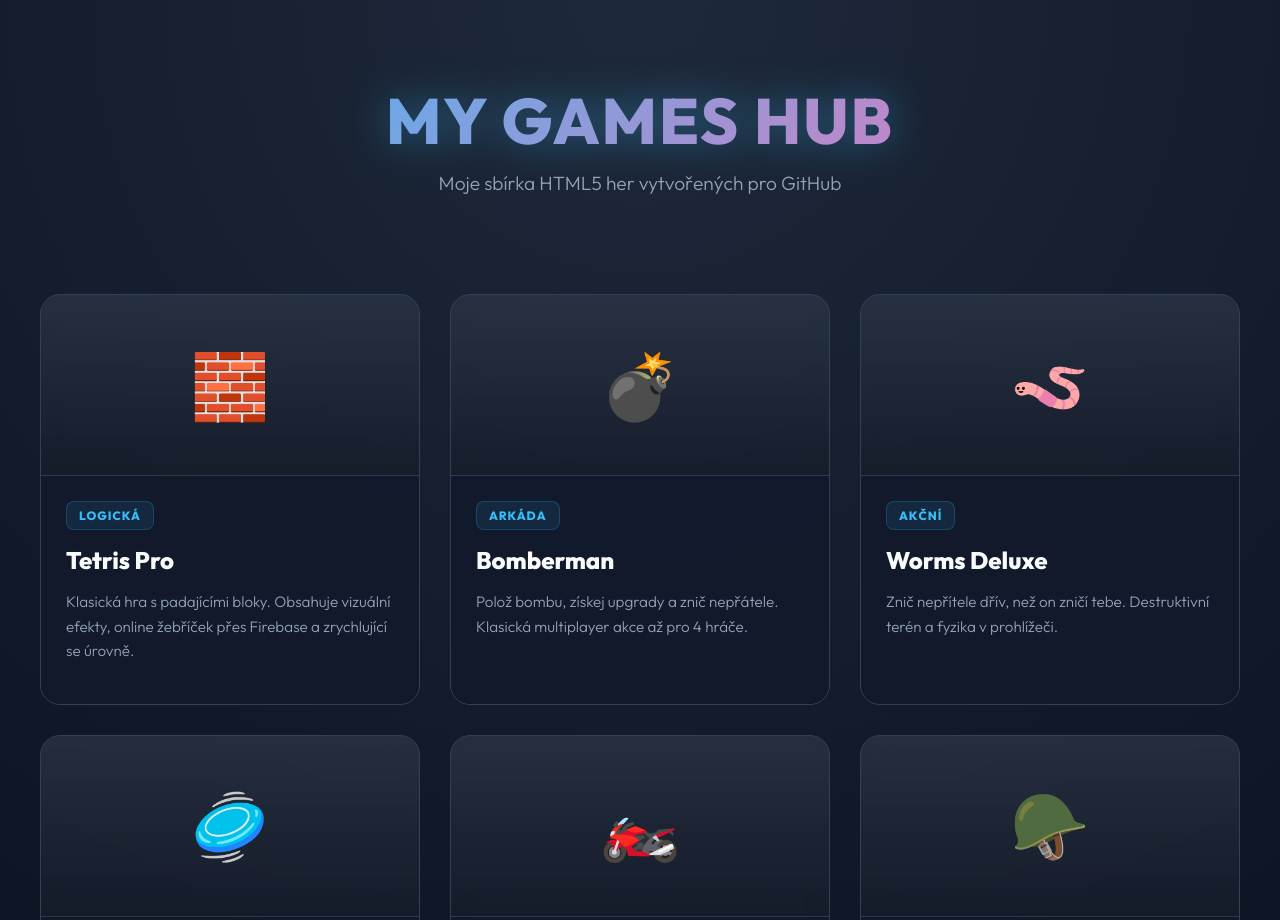
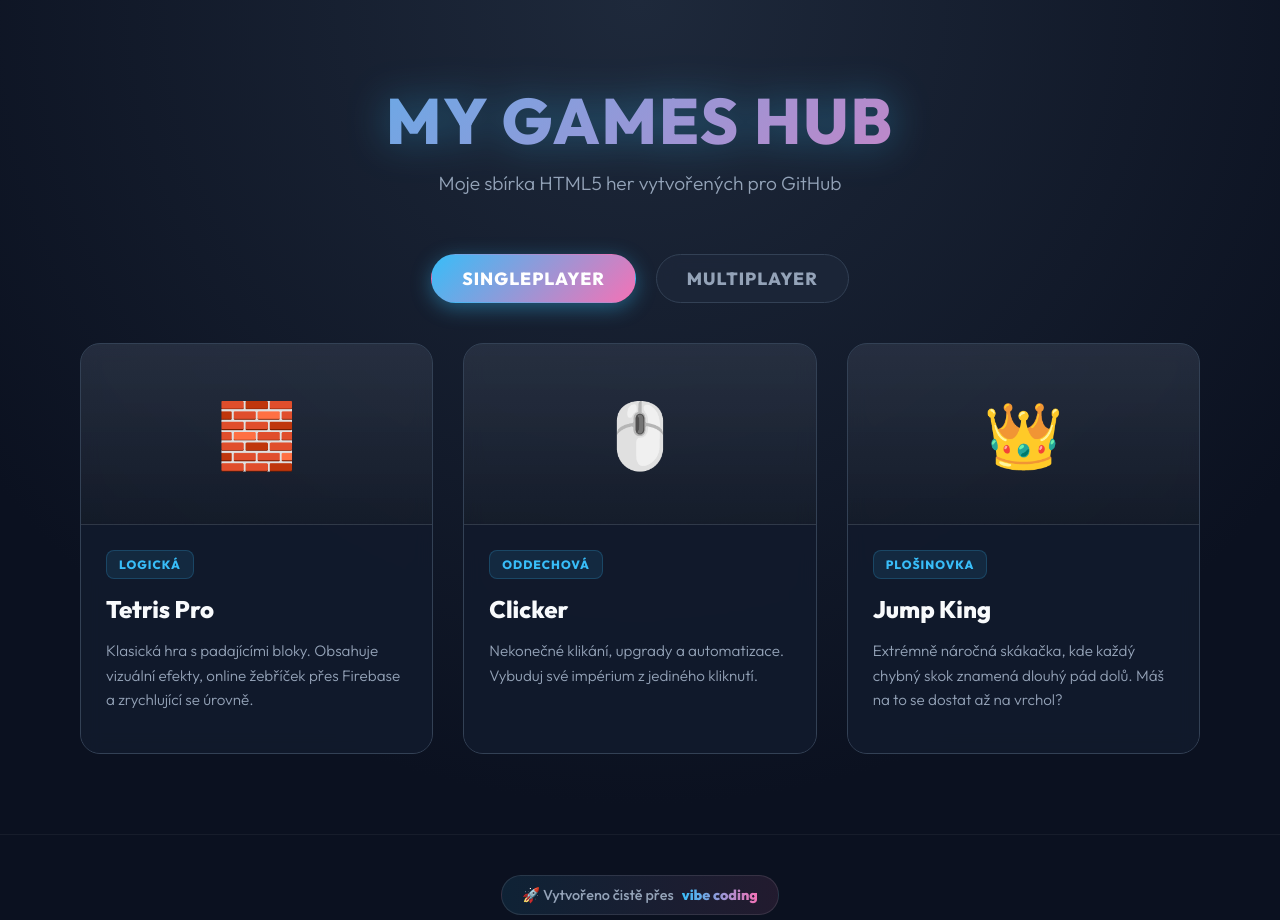
Before and after one commit to Heisgoneee/Hry-, a plain HTML site: page index.html in a window 1280 px wide. Shown: the top 920 px of the page. Drawn offline with Linux system fonts and the light colour scheme.

Commit message:
Update index.html

```diff
--- a/index.html
+++ b/index.html
@@ -53,17 +53,60 @@
             margin-top: 10px;
         }
 
+        .tabs {
+            display: flex;
+            justify-content: center;
+            gap: 20px;
+            margin-bottom: 40px;
+        }
+
+        .tab-btn {
+            background: var(--card-bg);
+            border: 1px solid var(--card-border);
+            color: var(--text-muted);
+            padding: 12px 30px;
+            border-radius: 30px;
+            cursor: pointer;
+            font-family: 'Outfit', sans-serif;
+            font-size: 1.1rem;
+            font-weight: 800;
+            text-transform: uppercase;
+            letter-spacing: 1px;
+            transition: all 0.3s cubic-bezier(0.4, 0, 0.2, 1);
+            backdrop-filter: blur(10px);
+        }
+
+        .tab-btn:hover {
+            border-color: var(--primary);
+            color: var(--text-main);
+            transform: translateY(-2px);
+        }
+
+        .tab-btn.active {
+            background: linear-gradient(135deg, var(--primary), var(--accent));
+            color: white;
+            border-color: transparent;
+            box-shadow: 0 5px 20px var(--primary-glow);
+        }
+
         .container {
             display: grid;
             grid-template-columns: repeat(auto-fit, minmax(300px, 1fr));
             gap: 30px;
-            padding: 40px;
+            padding: 0 40px 40px;
             max-width: 1200px;
             margin: 0 auto;
             flex: 1;
+            width: 100%;
+            box-sizing: border-box;
+            transition: opacity 0.3s ease, transform 0.3s ease;
         }
 
-        /* Karta hry */
+        .container.fade-out {
+            opacity: 0;
+            transform: translateY(15px) scale(0.98);
+        }
+
         .game-card {
             background: var(--card-bg);
             backdrop-filter: blur(10px);
@@ -74,8 +117,12 @@
             cursor: pointer;
             text-decoration: none;
             color: white;
+            display: none;
+            flex-direction: column;
+        }
+
+        .game-card.show {
             display: flex;
-            flex-direction: column;
         }
 
         .game-card:hover {
@@ -169,8 +216,14 @@
         <p>Moje sbírka HTML5 her vytvořených pro GitHub</p>
     </header>
 
-    <div class="container">
-        <a href="tetris/index.html" class="game-card">
+    <div class="tabs">
+        <button class="tab-btn active" data-target="singleplayer">Singleplayer</button>
+        <button class="tab-btn" data-target="multiplayer">Multiplayer</button>
+    </div>
+
+    <div class="container" id="game-container">
+
+        <a href="tetris/index.html" class="game-card" data-category="singleplayer">
             <div class="thumbnail">🧱</div>
             <div class="info">
                 <span class="badge">LOGICKÁ</span>
@@ -179,7 +232,25 @@
             </div>
         </a>
 
-        <a href="bomberbam/index.html" class="game-card">
+        <a href="clicker/index.html" class="game-card" data-category="singleplayer">
+            <div class="thumbnail">🖱️</div>
+            <div class="info">
+                <span class="badge">ODDECHOVÁ</span>
+                <h3>Clicker</h3>
+                <p>Nekonečné klikání, upgrady a automatizace. Vybuduj své impérium z jediného kliknutí.</p>
+            </div>
+        </a>
+
+        <a href="jumpking/index.html" class="game-card" data-category="singleplayer">
+            <div class="thumbnail">👑</div>
+            <div class="info">
+                <span class="badge">PLOŠINOVKA</span>
+                <h3>Jump King</h3>
+                <p>Extrémně náročná skákačka, kde každý chybný skok znamená dlouhý pád dolů. Máš na to se dostat až na vrchol?</p>
+            </div>
+        </a>
+
+        <a href="bomberbam/index.html" class="game-card" data-category="multiplayer">
             <div class="thumbnail">💣</div>
             <div class="info">
                 <span class="badge">ARKÁDA</span>
@@ -188,7 +259,7 @@
             </div>
         </a>
 
-        <a href="tawk/index.html" class="game-card">
+        <a href="tawk/index.html" class="game-card" data-category="multiplayer">
             <div class="thumbnail">🪱</div>
             <div class="info">
                 <span class="badge">AKČNÍ</span>
@@ -197,7 +268,7 @@
             </div>
         </a>
 
-        <a href="discwar/index.html" class="game-card">
+        <a href="discwar/index.html" class="game-card" data-category="multiplayer">
             <div class="thumbnail">🥏</div>
             <div class="info">
                 <span class="badge">ARKÁDA</span>
@@ -206,7 +277,7 @@
             </div>
         </a>
 
-        <a href="tron/index.html" class="game-card">
+        <a href="tron/index.html" class="game-card" data-category="multiplayer">
             <div class="thumbnail">🏍️</div>
             <div class="info">
                 <span class="badge">ZÁVODNÍ</span>
@@ -215,7 +286,7 @@
             </div>
         </a>
 
-        <a href="tanki/index.html" class="game-card">
+        <a href="tanki/index.html" class="game-card" data-category="multiplayer">
             <div class="thumbnail">🪖</div>
             <div class="info">
                 <span class="badge">AKČNÍ</span>
@@ -224,7 +295,16 @@
             </div>
         </a>
 
-        <a href="#" class="game-card" style="opacity: 0.5; cursor: default;">
+        <a href="bangbang/index.html" class="game-card" data-category="multiplayer">
+            <div class="thumbnail">🔫</div>
+            <div class="info">
+                <span class="badge">STŘÍLEČKA</span>
+                <h3>BangBang</h3>
+                <p>Rychlá přestřelka v aréně. Tas zbraň rychleji než tvůj soupeř a vyhraje ten nejlepší.</p>
+            </div>
+        </a>
+
+        <a href="#" class="game-card" data-category="multiplayer" style="opacity: 0.5; cursor: default;">
             <div class="thumbnail">🕹️</div>
             <div class="info">
                 <span class="badge" style="background: rgba(255,255,255,0.05); color: #888; border-color: rgba(255,255,255,0.1);">PŘIPRAVUJEME</span>
@@ -240,5 +320,38 @@
         </div>
     </footer>
 
+    <script>
+        const tabs = document.querySelectorAll('.tab-btn');
+        const cards = document.querySelectorAll('.game-card');
+        const container = document.getElementById('game-container');
+
+        function filterGames(category) {
+            cards.forEach(card => {
+                if (card.dataset.category === category) {
+                    card.classList.add('show');
+                } else {
+                    card.classList.remove('show');
+                }
+            });
+        }
+
+        tabs.forEach(tab => {
+            tab.addEventListener('click', () => {
+                if (tab.classList.contains('active')) return;
+
+                tabs.forEach(t => t.classList.remove('active'));
+                tab.classList.add('active');
+
+                container.classList.add('fade-out');
+
+                setTimeout(() => {
+                    filterGames(tab.dataset.target);
+                    container.classList.remove('fade-out');
+                }, 300);
+            });
+        });
+
+        filterGames('singleplayer');
+    </script>
 </body>
 </html>
```
